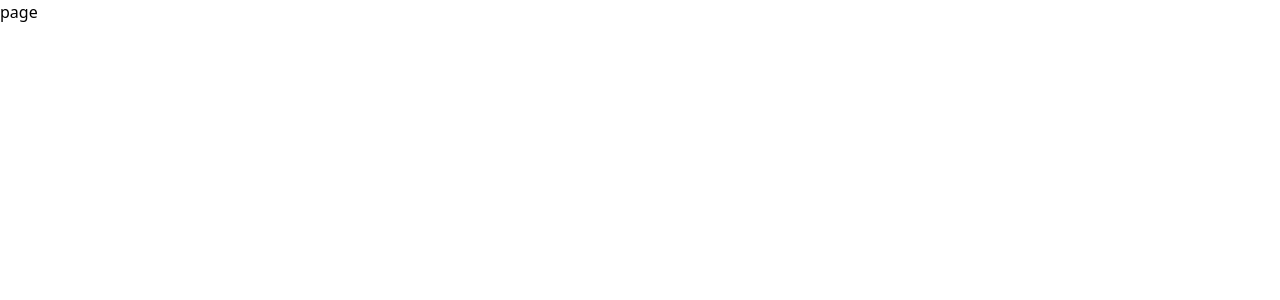
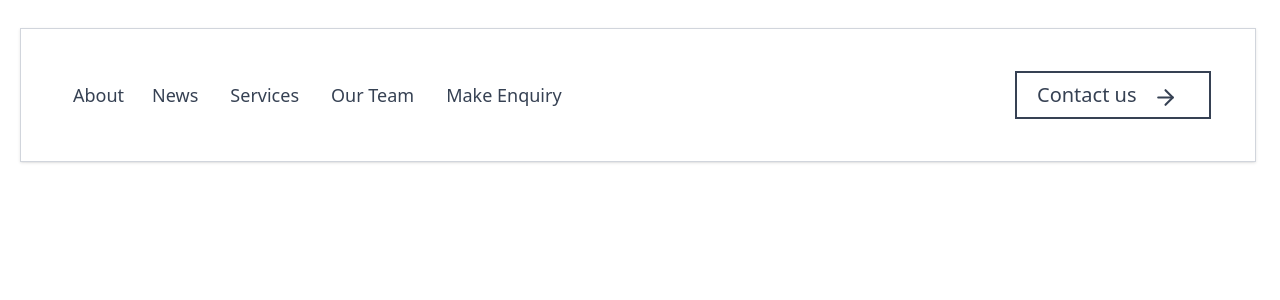
Before and after one commit to DigveshParab/TenTwenty_Assessment, a Next.js app: page / in a window 1280 px wide. Shown: the top 300 px of the page. Built offline with nearby package versions, Linux system fonts and the light colour scheme.

Commit message:
Added Navbar for desktop and mobile view

```diff
--- /dev/null
+++ b/components/Navbar.jsx
@@ -0,0 +1,54 @@
+"use client"
+import { Menu, X, ArrowRight  } from 'lucide-react';
+import React, { useState } from 'react'
+
+const Navbar = () => {
+    const [isOpen, setIsOpen] = useState(false);
+
+  return (
+    <nav className='absolute top-0 left-0 right-0 w-full md:fixed md:top-7 md:left-5 md:right-6 md:w-auto bg-white z-11 p-4 border-1 border-gray-300 shadow'>
+        <div className="w-full h-10 md:h-25 flex items-center justify-between">
+
+          {/* Mobile: Button on Left */}
+          <button className="flex flex-row text-gray-700 hover:text-black items-center bg-white text-gray-700 px-4 py-2 w-38 ml-2 h-10 border-2 border-gray-700 md:hidden ">
+            <p className="text-sm mr-3 ">Contact us</p>
+            <p className="text-base mb-1"><ArrowRight size={24} className='mt-1'/></p>
+          </button>
+
+          {/* Links on Left for desktop view*/}
+          <div className="hidden md:flex w-auro">
+            <a href="#" className="text-lg text-gray-700 hover:text-black ml-9">About</a>
+            <a href="#" className="text-lg text-gray-700 hover:text-black ml-7">News</a>
+            <a href="#" className="text-lg text-gray-700 hover:text-black ml-8">Services</a>
+            <a href="#" className="text-lg text-gray-700 hover:text-black ml-8">Our Team</a>
+            <a href="#" className="text-lg text-gray-700 hover:text-black ml-8">Make Enquiry</a>
+
+          </div>
+
+          {/* Button on Right for desktop view*/}
+          <button className="hidden md:flex flex-row text-gray-700 hover:text-black items-center bg-white text-gray-700 px-4 py-2 md:w-49 md:mr-7 md:h-12 md:border-2 md:border-gray-700">
+            <p className="md:text-xl md:mr-4 md:ml-1">Contact us</p>
+            <p className="md:text-xl"><ArrowRight size={25} className='md:mt-1'/></p>
+          </button>
+
+          {/* Menu Icon on Right for mobile view */}
+          <button className="md:hidden" onClick={() => setIsOpen(!isOpen)}>
+            {isOpen ? <X size={24} /> : <Menu size={24} color='gray'className='w-9 h-9 p-2'  style={{backgroundColor:"#F9F4EE"}} />}
+          </button>
+        </div>
+
+        {/* Dropdown Menu for mobile view*/}
+        {isOpen && (
+          <div className="md:hidden bg-gray-100 mt-2 p-4 space-y-2">
+            <a href="#" className="block text-gray-700">About</a>
+            <a href="#" className="block text-gray-700">News</a>
+            <a href="#" className="block text-gray-700">Services</a>
+            <a href="#" className="block text-gray-700">Make Enquiry</a>
+          </div>
+        )}
+
+    </nav>
+  )
+}
+
+export default Navbar
--- a/src/app/page.jsx
+++ b/src/app/page.jsx
@@ -1,9 +1,14 @@
 import React from 'react'
+import Navbar from "../../components/Navbar";
 
-const page = () => {
-  return (
-    <div>page</div>
-  )
-}
+const Home = () => {
+    return (
+      <>
+        <div className="flex-col align-middle">
+          <Navbar/>
+        </div>
+      </>
+    );
+  }
 
-export default page
+export default Home;
```
